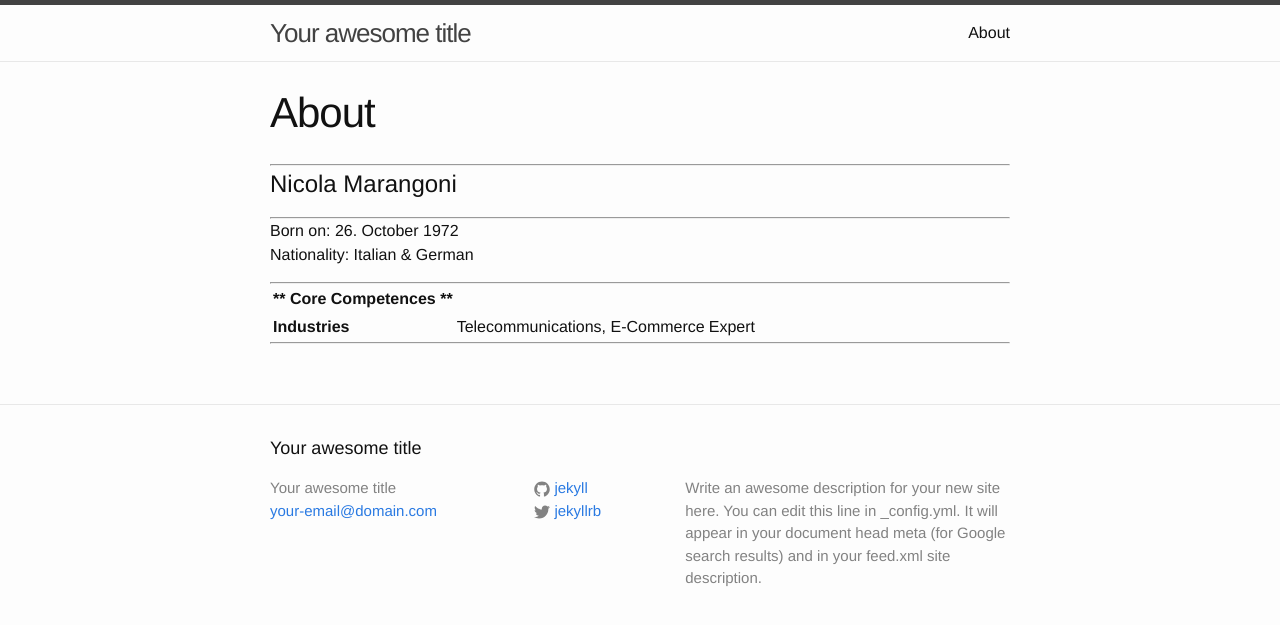
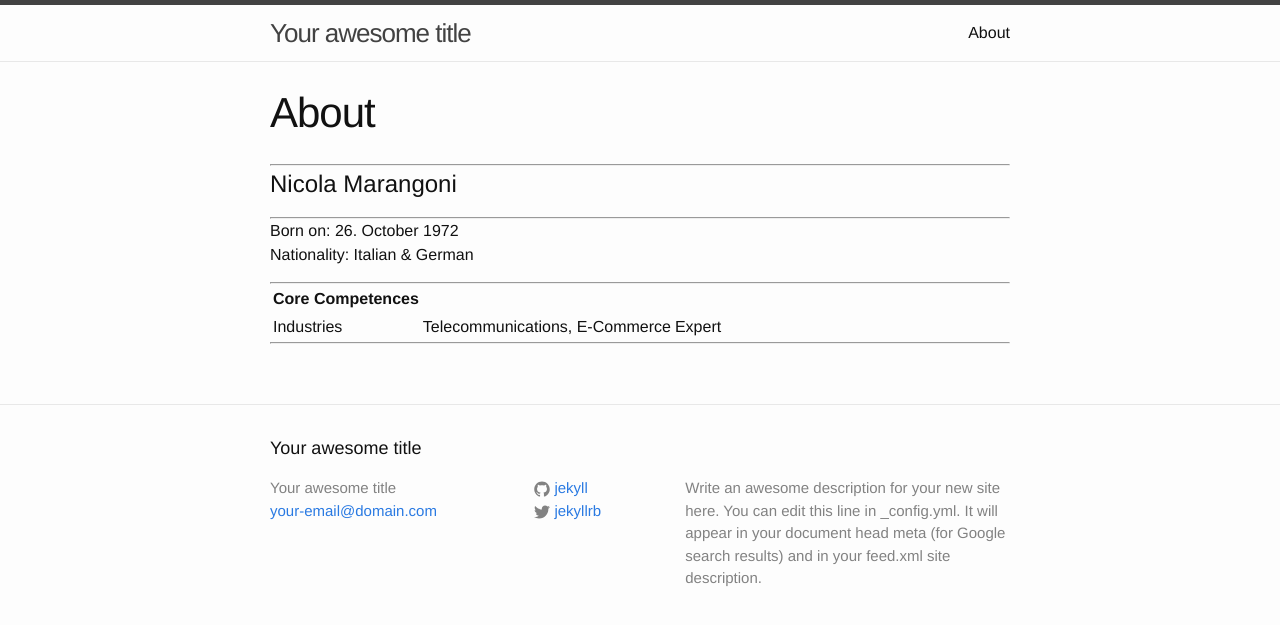
Before and after one commit to nicolamarangoni/nicolamarangoni.github.io, a Jekyll site: the page built from about.md, in a window 1280 px wide. Shown: the top 625 px of the page. Built offline with Jekyll 4.4.1, drawn with Linux system fonts in a browser that asks for light colours.

```diff
--- a/about.md
+++ b/about.md
@@ -16,8 +16,8 @@ Nationality: Italian & German
 
 ---
 
-| ** Core Competences ** | | |
+| Core Competences | | |
 | -- | -- | -- |
-| **Industries** | Telecommunications, E-Commerce | Expert |
+| Industries | Telecommunications, E-Commerce | Expert |
 
 ---
```
